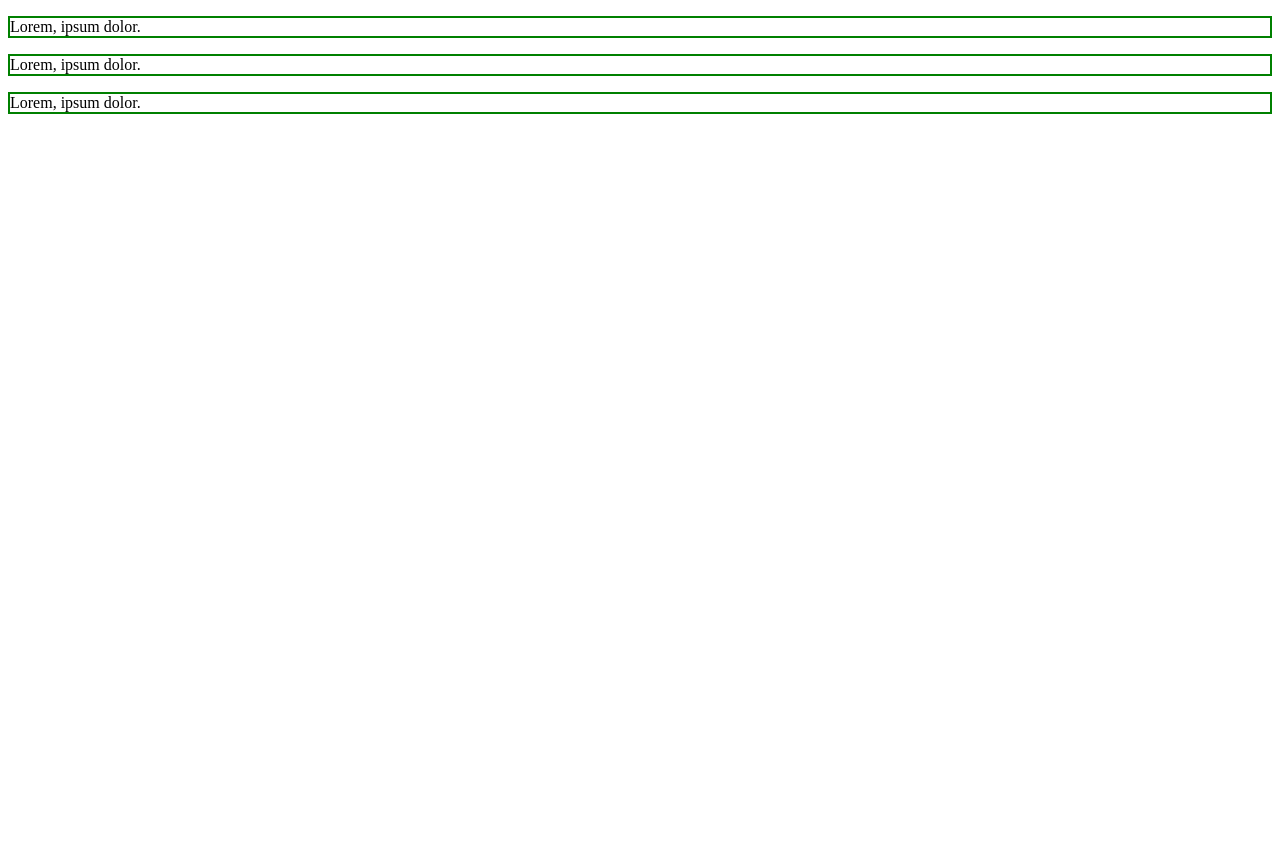
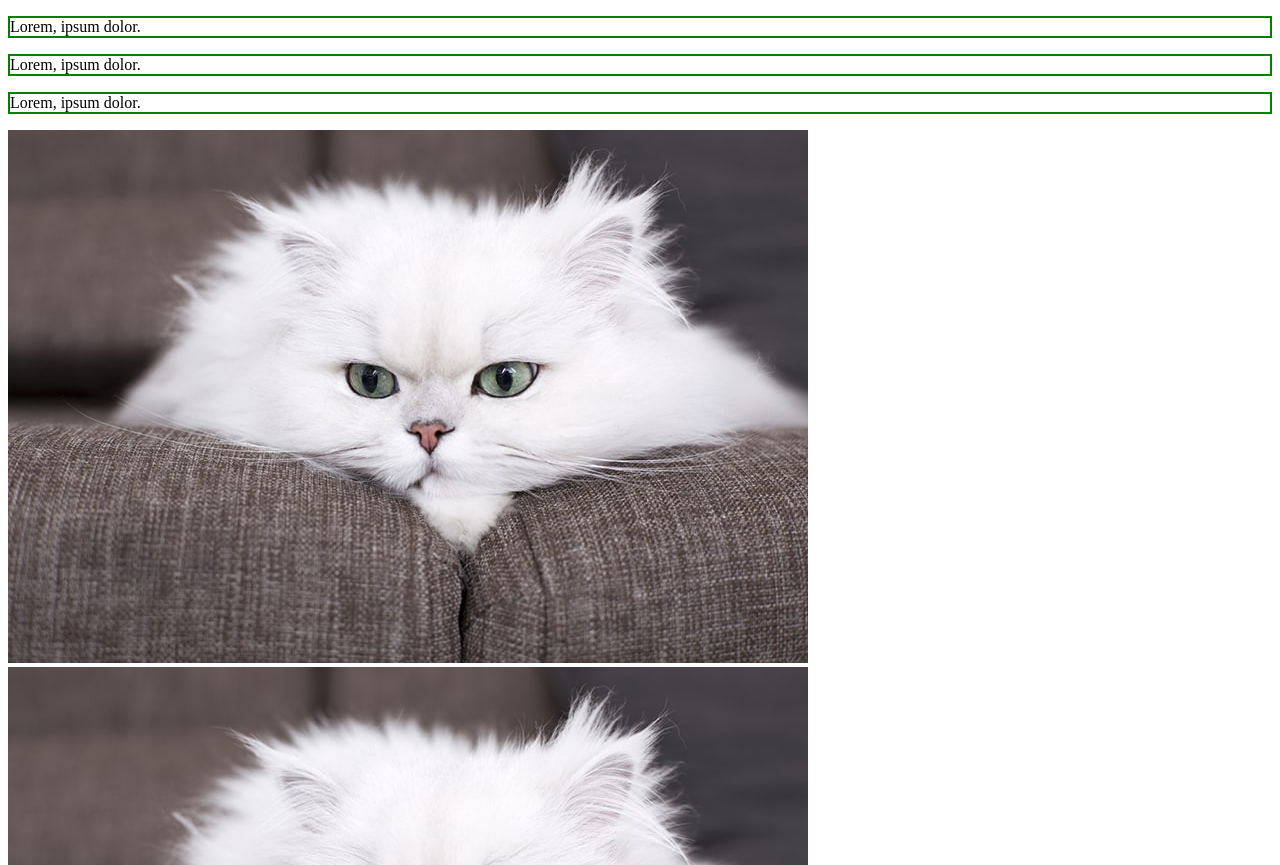
Before and after one commit to PatrickStojek/Module5-Javascript-DOM-PDF, a plain HTML site: page index.html in a window 1280 px wide. Shown: the top 865 px of the page. Before the commit the page ends 800 px from the top, so only its background shows below. Drawn offline with Linux system fonts and the light colour scheme.

Commit message:
add loop for deleting class of the images and setting alt attribute value of the images

```diff
--- a/index.html
+++ b/index.html
@@ -16,5 +16,10 @@
             <p>Lorem, ipsum dolor.</p>
         </div>
     </section>
+    <section id="foo2">
+        <img src="cat-image.jpg" alt="" class="cat-image">
+        <img src="cat-image.jpg" alt=""class="cat-image">
+        <img src="cat-image.jpg" alt="" class="cat-image">
+    </section>
 </body>
 </html>
--- a/script.js
+++ b/script.js
@@ -11,3 +11,9 @@ if(fooEl) {
     }
 
 }
+const section2 = document.querySelector('#foo2')
+const imageList = section2.querySelectorAll('img')
+imageList.forEach(image => {
+    image.removeAttribute('class')
+    image.setAttribute('alt', 'image of a cat')
+})
```
Also changed, not shown: cat-image.jpg (added).
